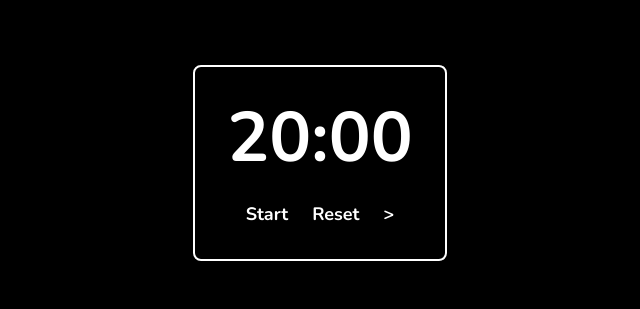
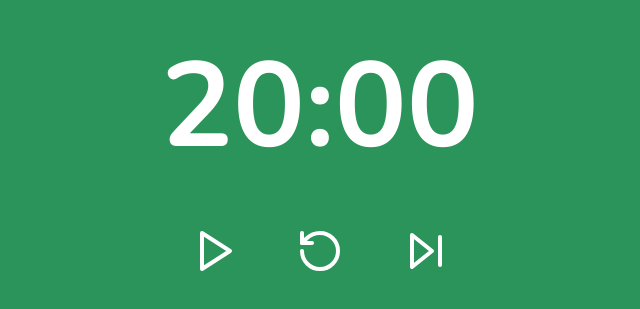
Before and after one commit to leogrigs/easy-focus, a React (Create React App) app: page / in a window 1280 px wide. Shown: the part 237-546 px from the top of the page, without its empty margins (320-960 px from the left). Built offline with nearby package versions, Linux system fonts and the light colour scheme.

Commit message:
style: icons and new background colors

```diff
--- a/package.json
+++ b/package.json
@@ -9,7 +9,8 @@
     "react": "^18.2.0",
     "react-dom": "^18.2.0",
     "react-scripts": "5.0.1",
-    "web-vitals": "^2.1.4"
+    "web-vitals": "^2.1.4",
+    "lucide-react": "^0.368.0"
   },
   "scripts": {
     "start": "react-scripts start",
--- a/src/App.css
+++ b/src/App.css
@@ -2,6 +2,7 @@
 
 * {
   font-family: "Nunito";
+  transition: all 0.3s ease-in-out;
 }
 
 body {
@@ -21,18 +22,17 @@ main {
     flex-direction: column;
     align-items: center;
     justify-content: center;
-    gap: 24px;
+    gap: 48px;
 
-    border: 2px solid #fff;
     padding: 32px;
     border-radius: 8px;
 
     .container-button {
+      width: 100%;
       display: flex;
       flex-direction: row;
       align-items: center;
-      justify-content: center;
-      gap: 12px;
+      justify-content: space-around;
     }
   }
 }
--- a/src/App.js
+++ b/src/App.js
@@ -2,8 +2,7 @@ import { useEffect, useState } from "react";
 import "./App.css";
 import Button from "./components/button/button";
 import Timer from "./components/timer/timer";
-
-// TODO: Style
+import { Play, SkipForward, Pause, RotateCcw } from "lucide-react";
 
 const POMODORO_TIME = 20;
 const REST_TIME = 5;
@@ -52,14 +51,21 @@ function App() {
     setOnFocus((onFocus) => !onFocus);
   };
 
+  const getBackgroundColor = (transparency) => {
+    return isOn ? (onFocus ? "#b82e24" : "#2b6e94") : "#2b945a";
+  };
+
   return (
-    <main>
-      <div className="container">
+    <main style={{ backgroundColor: getBackgroundColor() }}>
+      <div
+        className="container"
+        style={{ backgroundColor: getBackgroundColor() }}
+      >
         <Timer time={time} />
         <div className="container-button">
-          <Button label={label} onClick={handleToggle} />
-          <Button label={"Reset"} onClick={handleReset} />
-          <Button label={">"} onClick={handleNext} />
+          <Button label={label} icon={isOn? Pause:Play} onClick={handleToggle} />
+          <Button label={"Reset"} icon={RotateCcw} onClick={handleReset} />
+          <Button icon={SkipForward} onClick={handleNext} />
         </div>
       </div>
     </main>
--- a/src/components/button/button.css
+++ b/src/components/button/button.css
@@ -1,18 +1,19 @@
 .button {
+  display: flex;
+  justify-content: center;
+  align-items: center;
+
+  padding: 8px;
   border: none;
-  border-radius: 8px;
+  border-radius: 50%;
   background-color: transparent;
 
   color: #fff;
-  font-size: 18px;
-  font-weight: 700;
-  line-height: 24px;
 
   cursor: pointer;
   transition: all 0.2s ease-in-out;
 
   &:hover {
-    background-color: #fff;
-    color: #000;
+    background-color: #ffffff20;
   }
 }
--- a/src/components/button/button.js
+++ b/src/components/button/button.js
@@ -1,9 +1,9 @@
-import "./button.css"
+import "./button.css";
 
-export default function Button({label, onClick}) {
-    return (
-       <button className="button" onClick={onClick}>
-            {label}
-       </button>
-    )
+export default function Button({ label, icon: Icon, onClick }) {
+  return (
+    <button className="button" onClick={onClick}>
+      <Icon size={48} />
+    </button>
+  );
 }
--- a/src/components/timer/timer.css
+++ b/src/components/timer/timer.css
@@ -1,6 +1,6 @@
 .counter {
-  font-size: 70px;
+  font-size: 120px;
   font-weight: 700;
-  line-height: 78px;
+  line-height: 128px;
   color: #fff;
 }
```
Also changed, not shown: 1 other file (tests, documents, lock files or other folders).
